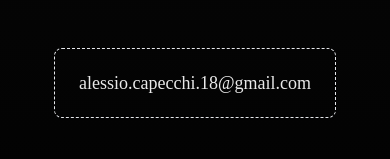
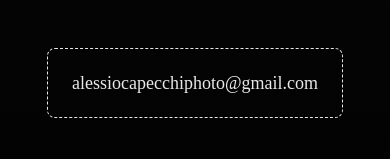
Before and after one commit to KapeXCIZ/alessio-capecchi-photographer-website, a React (Create React App) app: page / in a window 390 px wide. Shown: the part 1983-2142 px from the top of the page. Built offline with nearby package versions, Linux system fonts and the light colour scheme.

Commit message:
Mail edit

```diff
--- a/src/components/ContactMeSection.jsx
+++ b/src/components/ContactMeSection.jsx
@@ -21,7 +21,7 @@
                         onClick={copyContent}
                     >
                         <p >
-                            alessio.capecchi.18@gmail.com
+                            alessiocapecchiphoto@gmail.com
                         </p>
                     </motion.button>
                 </Reveal>
--- a/src/components/common/Navbar.jsx
+++ b/src/components/common/Navbar.jsx
@@ -11,7 +11,7 @@
             <div className="container md:no-container flex w-full h-14 bg-transparent backdrop-blur-md sticky z-50 top-0 px-10 gap-3 items-center justify-between serif">
                 <Link to={'/gallery'} className="flex flex-row items-center gap-1"><Aperture size={28} weight="regular" className="hover:rotate-180 transition duration-500 ease-in-out" />Gallery</Link>
                 <Link to={'/'} className="text-2xl tracking-tighter mx-0 px-0  hover:tracking-wider md:absolute md:left-1/2  duration-300 ease-in-out md:-translate-x-1/2 ">Alessio</Link>
-                <p id="email" className="hover:cursor-pointer hover:drop-shadow-[0_0_10px_gray] hidden md:block trasition duration-500" onClick={copyContent}>alessio.capecchi.18@gmail.com</p>
+                <p id="email" className="hover:cursor-pointer hover:drop-shadow-[0_0_10px_gray] hidden md:block trasition duration-500" onClick={copyContent}>alessiocapecchiphoto@gmail.com</p>
             </div>
         </>
     )
--- a/src/pages/Layout.jsx
+++ b/src/pages/Layout.jsx
@@ -28,7 +28,7 @@
 
     const copyContent = async () => {
         try {
-            await navigator.clipboard.writeText("alessio.capecchi.18@gmail.com");
+            await navigator.clipboard.writeText("alessiocapecchiphoto@gmail.com");
             console.log('Content copied to clipboard');
         } catch (err) {
             console.error('Failed to copy: ', err);
```
